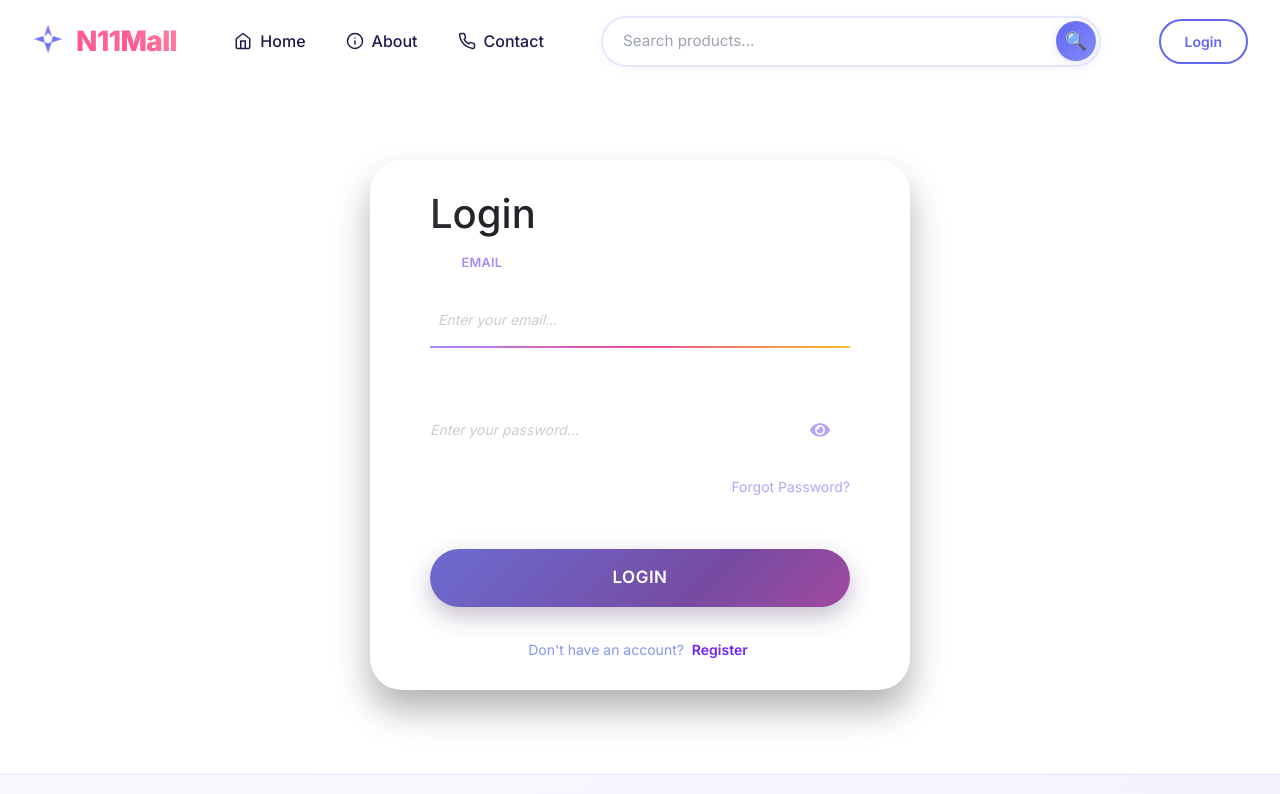
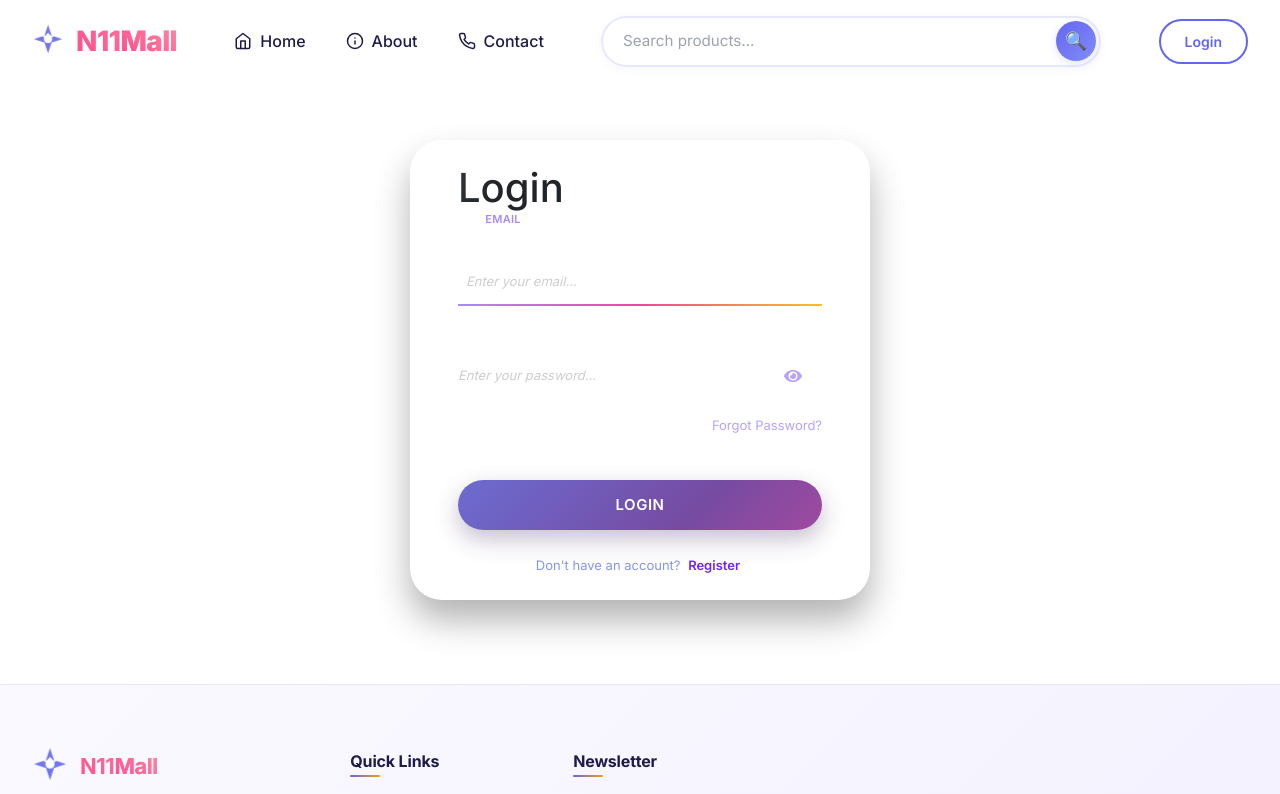
Before and after one commit to Amd5500gt/N11-Mall-Mern, a React (Vite) app in the folder FrontEnd/: page /login in a window 1280 px wide. Shown: the top 794 px of the page. Built offline with nearby package versions, Linux system fonts and the light colour scheme; no server answers.

Commit message:
ui fixed responisble

```diff
--- a/FrontEnd/src/Auth/Auth.css
+++ b/FrontEnd/src/Auth/Auth.css
@@ -12,10 +12,10 @@
   background: rgba(255, 255, 255, 0.08);
   backdrop-filter: blur(20px);
   -webkit-backdrop-filter: blur(20px);
-  padding: 30px 60px;
+  padding: 24px 48px; /* Reduced from 30px 60px */
   border-radius: 32px;
   width: 100%;
-  max-width: 540px;
+  max-width: 460px; /* Reduced from 540px for a smaller, more compact look */
   /* Premium shadow with reflective illusion */
   box-shadow:
     0 20px 35px rgba(0, 0, 0, 0.3),
@@ -25,7 +25,7 @@
   transition: all 0.4s cubic-bezier(0.2, 0.9, 0.4, 1.1);
   position: relative;
   z-index: 1;
-  margin: 80px auto 20px;
+  margin: 60px auto 20px; /* Reduced top margin from 80px */
   overflow: hidden;
 }
 
@@ -108,9 +108,9 @@
 
 /* Enhanced heading with glow and reflection */
 .container > h1 {
-  margin-bottom: 62px;
+  margin-bottom: 48px; /* Reduced from 62px */
   text-align: center;
-  font-size: 34px;
+  font-size: 30px; /* Reduced from 34px */
   background: linear-gradient(135deg, #a78bfa 0%, #ec4899 50%, #fbbf24 100%);
   -webkit-background-clip: text;
   background-clip: text;
@@ -154,33 +154,32 @@
 .container > form {
   display: flex;
   flex-direction: column;
-  gap: 24px;
+  gap: 20px; /* Reduced from 24px */
 }
 
 .container .form-group {
   display: flex;
   flex-direction: column;
-  gap: 8px;
+  gap: 6px; /* Reduced from 8px */
   position: relative;
 }
 
 /* Enhanced label styling */
 .container label {
-  font-size: 15px;
+  font-size: 13px; /* Reduced from 15px */
   font-weight: 600;
   color: rgba(255, 255, 255, 0.9);
   transition: all 0.3s cubic-bezier(0.2, 0.9, 0.4, 1.1);
   letter-spacing: 0.3px;
   text-transform: uppercase;
   opacity: 0.8;
-
 }
 
 /* Premium input styling */
 .container input {
   width: 100%;
-  font-size: 17px;
-  padding: 14px 12px 14px 0;
+  font-size: 15px; /* Reduced from 17px */
+  padding: 12px 10px 12px 0; /* Adjusted padding */
   border: none;
   outline: none;
   border-bottom: 2px solid rgba(255, 255, 255, 0.2);
@@ -201,7 +200,7 @@
 }
 
 .container input::placeholder {
-  font-size: 14px;
+  font-size: 13px; /* Reduced from 14px */
   font-style: italic;
   color: rgba(2, 2, 2, 0.2);
   transition: all 0.3s ease;
@@ -231,7 +230,7 @@
 /* Floating label animation - enhanced */
 .container .form-group:focus-within label,
 .container .form-group input:not(:placeholder-shown) + label {
-  transform: translateY(-10px) scale(0.85);
+  transform: translateY(-22px) scale(0.85); /* Adjusted for smaller scale */
   color: #a78bfa;
   opacity: 1;
 }
@@ -266,7 +265,7 @@
   border: none;
   cursor: pointer;
   color: rgba(167, 139, 250, 0.8);
-  font-size: 20px;
+  font-size: 18px; /* Slightly reduced from 20px */
   padding: 0;
   margin: 0;
   width: auto;
@@ -276,8 +275,8 @@
   transition: all 0.3s cubic-bezier(0.2, 0.9, 0.4, 1.1);
   backdrop-filter: blur(4px);
   border-radius: 50%;
-  width: 36px;
-  height: 36px;
+  width: 34px; /* Reduced from 36px */
+  height: 34px; /* Reduced from 36px */
 }
 
 .container .eye-btn:hover {
@@ -295,13 +294,13 @@
   background: linear-gradient(135deg, #667eea 0%, #764ba2 50%, #ec4899 100%);
   background-size: 200% 200%;
   border: none;
-  font-size: 17px;
+  font-size: 15px; /* Reduced from 17px */
   font-weight: 600;
   color: white;
   border-radius: 60px;
-  padding: 16px 28px;
+  padding: 14px 24px; /* Reduced from 16px 28px */
   cursor: pointer;
-  margin: 24px 0 12px;
+  margin: 20px 0 10px; /* Adjusted margins */
   transition: all 0.4s cubic-bezier(0.2, 0.9, 0.4, 1.1);
   position: relative;
   overflow: hidden;
@@ -380,8 +379,8 @@
 .container span {
   display: block;
   text-align: center;
-  margin-top: 20px;
-  font-size: 14px;
+  margin-top: 16px; /* Reduced from 20px */
+  font-size: 13px; /* Reduced from 14px */
   color: rgba(86, 106, 223, 0.7);
 }
 
@@ -418,51 +417,13 @@
 @media (max-width: 768px) {
   .container {
     max-width: 85%;
-    padding: 32px 28px;
-    margin: 16px auto;
-  }
-
-  .container > h1 {
-    font-size: 30px;
-    margin-bottom: 28px;
-  }
-
-  .container label {
-    font-size: 13px;
-  }
-
-  .container input {
-    font-size: 16px;
-    padding: 12px 10px 12px 0;
-  }
-
-  .container button[type="submit"] {
-    font-size: 16px;
-    padding: 14px 24px;
-  }
-
-  .container .eye-btn {
-    font-size: 18px;
-    width: 32px;
-    height: 32px;
-  }
-}
-
-@media (max-width: 480px) {
-  .container {
-    margin: 12px;
-    padding: 24px 20px;
-    max-width: calc(100% - 24px);
-    border-radius: 28px;
+    padding: 24px 28px;
+    margin: 40px auto 20px;
   }
 
   .container > h1 {
     font-size: 26px;
-    margin-bottom: 24px;
-  }
-
-  .container > form {
-    gap: 20px;
+    margin-bottom: 32px;
   }
 
   .container label {
@@ -470,57 +431,95 @@
   }
 
   .container input {
-    font-size: 15px;
-    padding: 10px 8px 10px 0;
-  }
-
-  .container input::placeholder {
-    font-size: 12px;
+    font-size: 14px;
+    padding: 10px 10px 10px 0;
   }
 
   .container button[type="submit"] {
-    font-size: 15px;
-    padding: 12px 20px;
-    margin: 20px 0 8px;
+    font-size: 14px;
+    padding: 12px 22px;
   }
 
   .container .eye-btn {
     font-size: 16px;
+    width: 30px;
+    height: 30px;
+  }
+}
+
+@media (max-width: 480px) {
+  .container {
+    margin: 20px 12px;
+    padding: 20px 20px;
+    max-width: calc(100% - 24px);
+    border-radius: 28px;
+  }
+
+  .container > h1 {
+    font-size: 24px;
+    margin-bottom: 28px;
+  }
+
+  .container > form {
+    gap: 18px;
+  }
+
+  .container label {
+    font-size: 11px;
+  }
+
+  .container input {
+    font-size: 14px;
+    padding: 9px 6px 9px 0;
+  }
+
+  .container input::placeholder {
+    font-size: 11px;
+  }
+
+  .container button[type="submit"] {
+    font-size: 14px;
+    padding: 11px 18px;
+    margin: 18px 0 6px;
+  }
+
+  .container .eye-btn {
+    font-size: 15px;
     width: 28px;
     height: 28px;
-    right: 8px;
+    right: 6px;
   }
 
   .container span {
-    font-size: 12px;
-    margin-top: 16px;
+    font-size: 11px;
+    margin-top: 14px;
   }
 
   /* Adjusted floating label for mobile */
   .container .form-group:focus-within label,
   .container .form-group input:not(:placeholder-shown) + label {
-    transform: translateY(-24px) scale(0.8);
+    transform: translateY(-18px) scale(0.75);
   }
 }
 
 /* Small height screens (landscape on mobile) */
 @media (max-height: 600px) and (orientation: landscape) {
   .container {
-    padding: 20px 32px;
-    margin: 10px auto;
+    padding: 16px 28px;
+    margin: 20px auto;
   }
 
   .container > h1 {
-    font-size: 24px;
+    font-size: 22px;
     margin-bottom: 16px;
   }
 
   .container > form {
-    gap: 16px;
+    gap: 12px;
   }
 
   .container button[type="submit"] {
-    margin: 12px 0 8px;
+    margin: 10px 0 6px;
   }
 }
 
@@ -542,7 +541,6 @@
     transition-duration: 0.01ms !important;
   }
 }
-/* Add these styles to your existing Auth.css */
 
 /* Spinner animation */
 @keyframes spin {
@@ -581,7 +579,7 @@
 /* Forgot password link */
 .forgot-password-link {
   text-align: right;
-  margin-top: -10px;
+  margin-top: -8px;
 }
 
 .text-btn {
@@ -589,7 +587,7 @@
   border: none;
   color: #a78bfa;
   cursor: pointer;
-  font-size: 14px;
+  font-size: 13px;
   transition: all 0.3s ease;
   padding: 4px 0;
   opacity: 0.8;
@@ -604,7 +602,7 @@
 /* Forgot password form */
 .forgot-password-text {
   color: rgba(255, 255, 255, 0.8);
-  font-size: 14px;
+  font-size: 13px;
   line-height: 1.6;
   margin-bottom: 16px;
   text-align: center;
@@ -615,10 +613,10 @@
   background: rgba(255, 255, 255, 0.1);
   border: 1px solid rgba(167, 139, 250, 0.3);
   color: rgba(255, 255, 255, 0.9);
-  font-size: 15px;
+  font-size: 14px;
   font-weight: 500;
   border-radius: 60px;
-  padding: 12px 24px;
+  padding: 10px 22px;
   cursor: pointer;
   margin-top: 16px;
   transition: all 0.3s ease;
@@ -650,14 +648,14 @@
 }
 
 .success-icon {
-  width: 60px;
-  height: 60px;
+  width: 55px;
+  height: 55px;
   background: linear-gradient(135deg, #00C851, #007E33);
   border-radius: 50%;
   display: flex;
   align-items: center;
   justify-content: center;
-  font-size: 30px;
+  font-size: 28px;
   color: white;
   margin: 0 auto 16px;
   animation: scaleIn 0.5s cubic-bezier(0.34, 1.2, 0.64, 1);
@@ -677,26 +675,26 @@
 .success-message p {
   color: rgba(255, 255, 255, 0.9);
   margin: 8px 0;
-  font-size: 16px;
+  font-size: 15px;
 }
 
 .email-sent-to {
   color: #a78bfa !important;
-  font-size: 14px !important;
+  font-size: 13px !important;
   font-weight: 600;
 }
 
 /* Password strength indicator */
 .password-strength {
-  margin-top: 8px;
+  margin-top: 6px;
   display: flex;
   align-items: center;
-  gap: 10px;
+  gap: 8px;
 }
 
 .strength-bar {
   flex: 1;
-  height: 4px;
+  height: 3px;
   background: rgba(255, 255, 255, 0.2);
   border-radius: 2px;
   overflow: hidden;
@@ -709,7 +707,7 @@
 }
 
 .strength-text {
-  font-size: 12px;
+  font-size: 11px;
   font-weight: 600;
   min-width: 40px;
   text-align: right;
@@ -718,8 +716,8 @@
 
 /* Password match indicators */
 .password-match {
-  margin-top: 8px;
-  font-size: 13px;
+  margin-top: 6px;
+  font-size: 12px;
   font-weight: 500;
   display: flex;
   align-items: center;
@@ -785,16 +783,16 @@
   }
 
   .text-btn {
-    font-size: 13px;
+    font-size: 12px;
   }
 
   .success-icon {
-    width: 50px;
-    height: 50px;
-    font-size: 24px;
+    width: 48px;
+    height: 48px;
+    font-size: 22px;
   }
 
   .forgot-password-text {
-    font-size: 13px;
+    font-size: 12px;
   }
 }
```
